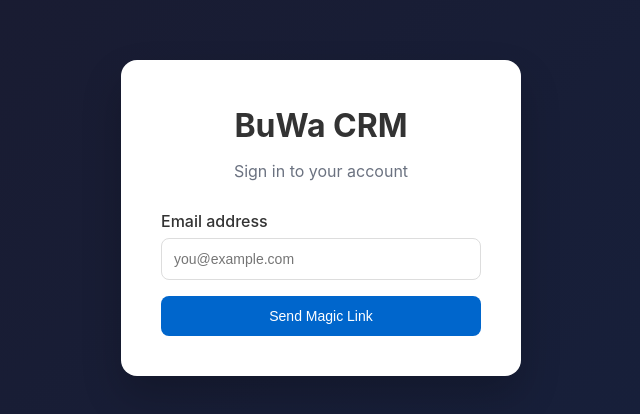
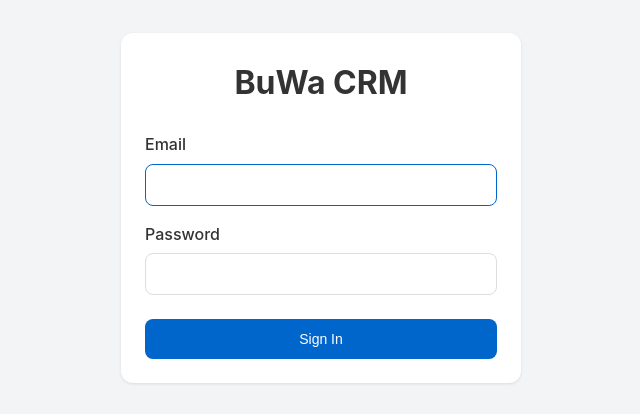
Before and after one commit to waddythomson/buwa-crm, a Next.js app: page /login in a window 1280 px wide. Shown: the part 182-596 px from the top of the page, without its empty margins (319-959 px from the left). Built offline with nearby package versions, Linux system fonts and the light colour scheme.

Commit message:
Switch to password-based authentication

```diff
--- a/src/app/login/page.tsx
+++ b/src/app/login/page.tsx
@@ -5,62 +5,76 @@ import { useRouter } from 'next/navigation';
 
 export default function LoginPage() {
   const [email, setEmail] = useState('');
+  const [password, setPassword] = useState('');
+  const [error, setError] = useState('');
   const [loading, setLoading] = useState(false);
-  const [message, setMessage] = useState('');
-  const [error, setError] = useState('');
   const router = useRouter();
 
   const handleSubmit = async (e: React.FormEvent) => {
     e.preventDefault();
+    setError('');
     setLoading(true);
-    setError('');
-    setMessage('');
 
     try {
-      const res = await fetch('/api/auth/send-magic-link', {
+      const res = await fetch('/api/auth/login', {
         method: 'POST',
         headers: { 'Content-Type': 'application/json' },
-        body: JSON.stringify({ email }),
+        body: JSON.stringify({ email, password }),
       });
 
       const data = await res.json();
 
       if (!res.ok) {
-        setError(data.error || 'Failed to send magic link');
-      } else {
-        setMessage('Check your email for the magic link!');
+        setError(data.error || 'Login failed');
+        setLoading(false);
+        return;
       }
+
+      router.push('/');
+      router.refresh();
     } catch (err) {
-      setError('Something went wrong. Please try again.');
-    } finally {
+      setError('Something went wrong');
       setLoading(false);
     }
   };
 
   return (
-    <div className="auth-container">
-      <div className="auth-card">
-        <h1>BuWa CRM</h1>
-        <p>Sign in to your account</p>
+    <div style={{ minHeight: '100vh', display: 'flex', alignItems: 'center', justifyContent: 'center', background: '#f3f4f6' }}>
+      <div className="card" style={{ width: '100%', maxWidth: '400px' }}>
+        <h1 style={{ textAlign: 'center', marginBottom: '24px' }}>BuWa CRM</h1>
 
-        {message && <div className="alert alert-success">{message}</div>}
-        {error && <div className="alert alert-error">{error}</div>}
+        {error && (
+          <div style={{ background: '#fee2e2', color: '#dc2626', padding: '12px', borderRadius: '6px', marginBottom: '16px' }}>
+            {error}
+          </div>
+        )}
 
         <form onSubmit={handleSubmit}>
-          <div className="form-group">
-            <label htmlFor="email">Email address</label>
+          <div style={{ marginBottom: '16px' }}>
+            <label style={{ display: 'block', marginBottom: '6px', fontWeight: 500 }}>Email</label>
             <input
               type="email"
-              id="email"
               value={email}
               onChange={(e) => setEmail(e.target.value)}
-              placeholder="you@example.com"
               required
+              autoFocus
+              style={{ width: '100%' }}
             />
           </div>
 
-          <button type="submit" className="btn" style={{ width: '100%' }} disabled={loading}>
-            {loading ? 'Sending...' : 'Send Magic Link'}
+          <div style={{ marginBottom: '24px' }}>
+            <label style={{ display: 'block', marginBottom: '6px', fontWeight: 500 }}>Password</label>
+            <input
+              type="password"
+              value={password}
+              onChange={(e) => setPassword(e.target.value)}
+              required
+              style={{ width: '100%' }}
+            />
+          </div>
+
+          <button type="submit" className="btn" disabled={loading} style={{ width: '100%' }}>
+            {loading ? 'Signing in...' : 'Sign In'}
           </button>
         </form>
       </div>
```
Also changed, not shown: src/app/api/auth/login/route.ts (added, +57 -0 lines), src/app/api/auth/logout/route.ts (added, +7 -0 lines).
